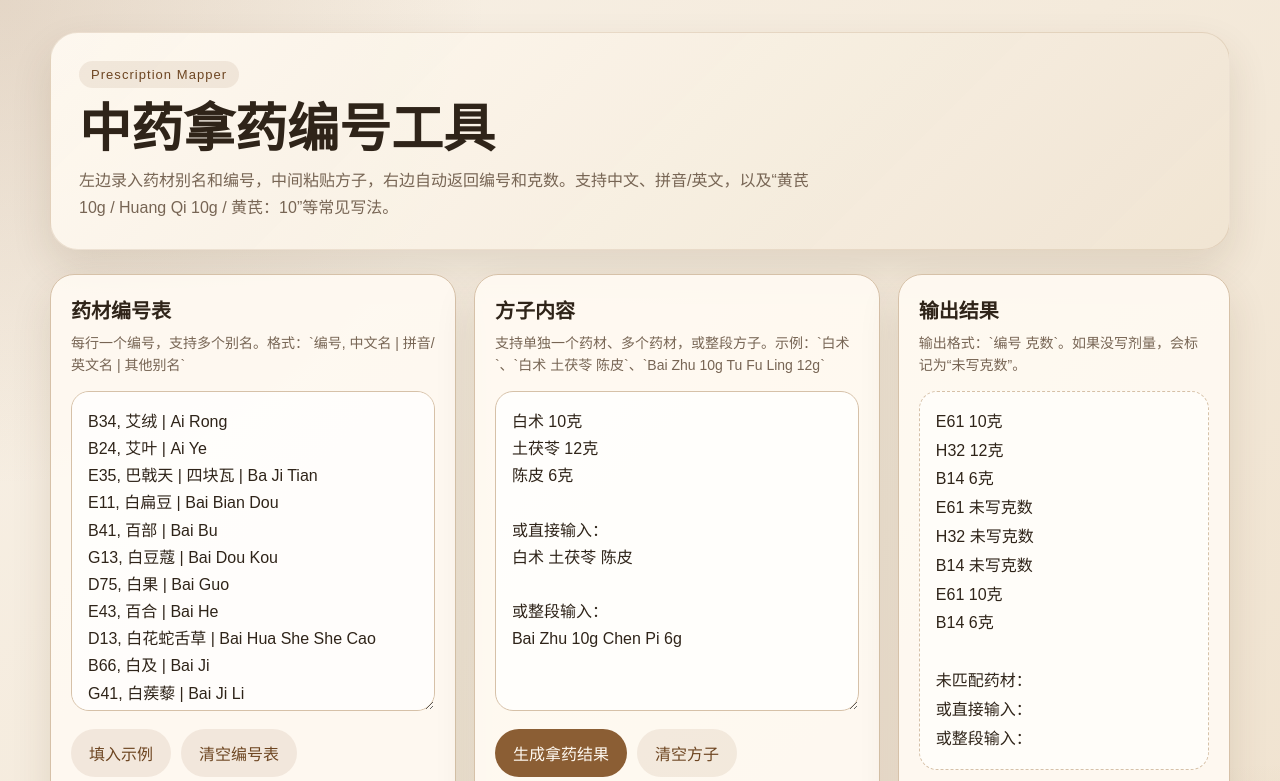
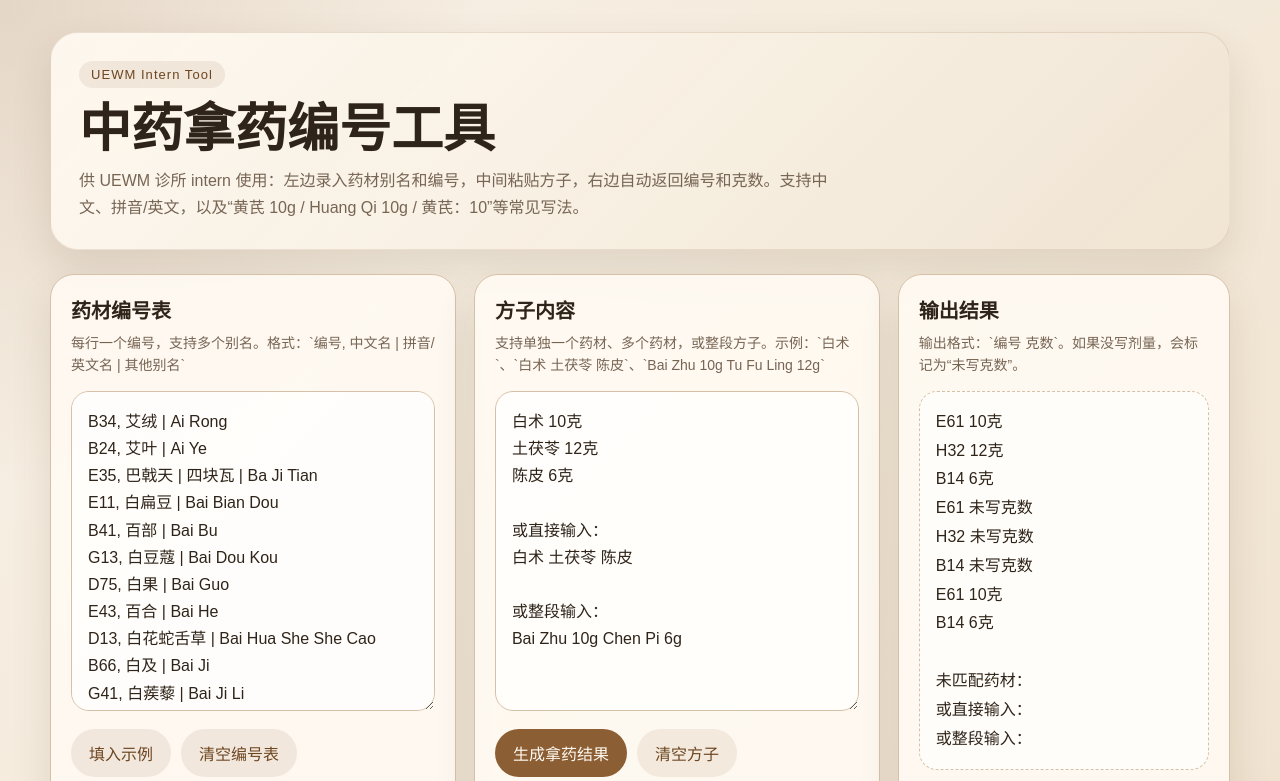
Before and after one commit to youhusky/UEWM-herb-catelog, a plain HTML site: page index.html in a window 1280 px wide. Shown: the top 781 px of the page. Drawn offline with Linux system fonts and the light colour scheme.

Commit message:
Update UEWM intern positioning and bilingual README

```diff
--- a/index.html
+++ b/index.html
@@ -3,7 +3,7 @@
   <head>
     <meta charset="UTF-8" />
     <meta name="viewport" content="width=device-width, initial-scale=1.0" />
-    <title>中药拿药编号工具</title>
+    <title>UEWM Intern 中药拿药编号工具</title>
     <style>
       :root {
         --bg: #f6efe4;
@@ -210,10 +210,10 @@
   <body>
     <main class="shell">
       <section class="hero">
-        <div class="eyebrow">Prescription Mapper</div>
+        <div class="eyebrow">UEWM Intern Tool</div>
         <h1>中药拿药编号工具</h1>
         <p class="subhead">
-          左边录入药材别名和编号，中间粘贴方子，右边自动返回编号和克数。支持中文、拼音/英文，以及“黄芪 10g / Huang Qi 10g / 黄芪：10”等常见写法。
+          供 UEWM 诊所 intern 使用：左边录入药材别名和编号，中间粘贴方子，右边自动返回编号和克数。支持中文、拼音/英文，以及“黄芪 10g / Huang Qi 10g / 黄芪：10”等常见写法。
         </p>
       </section>
 
```
Also changed, not shown: README.md.
